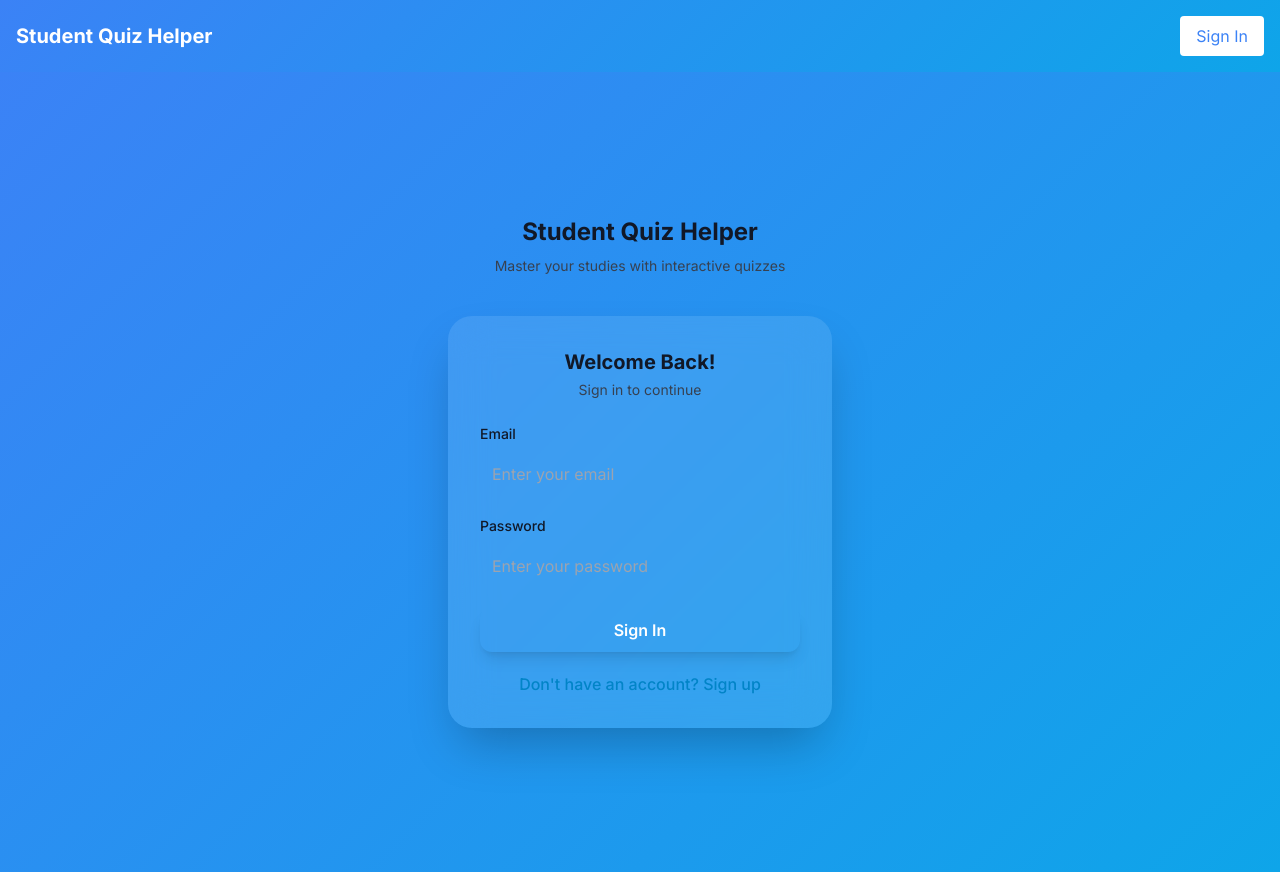
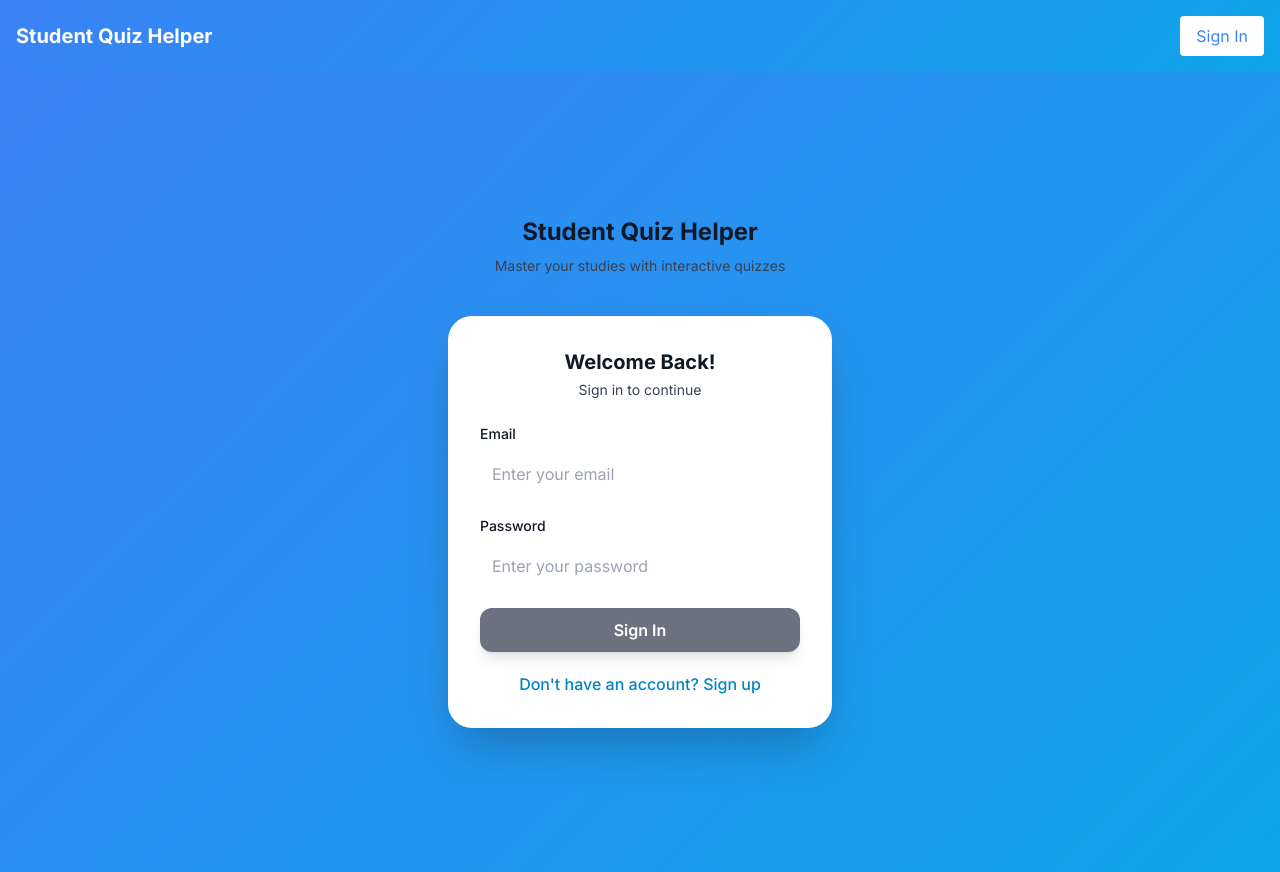
Before and after one commit to JosephGethins/TeamProject, a React (Vite) app in the folder frontend/: page /login in a window 1280 px wide. Built offline with nearby package versions, Linux system fonts and the light colour scheme; no server answers.

Commit message:
added lab Today section on homepage and changed colours on login page

```diff
--- a/frontend/src/components/timetable/Bubble.jsx
+++ b/frontend/src/components/timetable/Bubble.jsx
@@ -110,7 +110,7 @@ const Bubble = ({
   const height = Math.max(1, (item.duration || 1)) * hourHeight - 4; // small gap
   const left = colLeft + 8; // padding inside column
   const width = Math.max(40, colWidth - 16);
-  const sessionType = item.sessionType || 'Lecture';
+  const sessionType = item.type || 'Lecture';
   const styles = typeStyles[sessionType] || typeStyles.Lecture;
 
   // Remove double-click text editing; bubbles are not directly editable
@@ -126,10 +126,10 @@ const Bubble = ({
   };
 
   const cycleType = () => {
-    const curr = item.sessionType || 'Lecture';
+    const curr = item.type || 'Lecture';
     const idx = TYPES.indexOf(curr);
     const next = TYPES[(idx + 1) % TYPES.length];
-    onUpdate && onUpdate({ ...item, sessionType: next });
+    onUpdate && onUpdate({ ...item, type: next });
   };
 
   return (
--- a/frontend/src/components/timetable/Timetable.jsx
+++ b/frontend/src/components/timetable/Timetable.jsx
@@ -97,7 +97,7 @@ const Timetable = ({ items = [], onChange, hourHeight = 60, locked = false, dele
         day,
         startHour: hour,
         duration: 1,
-        sessionType: 'Lecture', // default to Lecture
+        type: 'Lecture', // default to Lecture
       };
       const next = [...localItems, newItem];
       setLocalItems(next);
--- a/frontend/src/pages/Home.jsx
+++ b/frontend/src/pages/Home.jsx
@@ -47,7 +47,7 @@ const Home = () => {
   const formatTime = () =>
     currentTime.toLocaleTimeString('en-US', { hour: '2-digit', minute: '2-digit' });
 
-  // Calculate classes today
+  // Calculate classes today (Lectures and Tutorials only, excluding Labs)
   const getClassesToday = () => {
     const dayOfWeek = currentTime.getDay(); // 0=Sunday, 1=Monday, etc.
     // Map to timetable day index (0=Mon, 1=Tue, 2=Wed, 3=Thu, 4=Fri)
@@ -56,7 +56,19 @@ const Home = () => {
 
     if (todayIndex === -1) return 0; // Weekend, no classes
 
-    return items.filter(item => item.day === todayIndex).length;
+    return items.filter(item => item.day === todayIndex && item.type !== 'Lab').length;
+  };
+
+  // Calculate labs today
+  const getLabsToday = () => {
+    const dayOfWeek = currentTime.getDay(); // 0=Sunday, 1=Monday, etc.
+    // Map to timetable day index (0=Mon, 1=Tue, 2=Wed, 3=Thu, 4=Fri)
+    const dayMap = { 0: -1, 1: 0, 2: 1, 3: 2, 4: 3, 5: 4, 6: -1 }; // Weekend = -1
+    const todayIndex = dayMap[dayOfWeek];
+
+    if (todayIndex === -1) return 0; // Weekend, no labs
+
+    return items.filter(item => item.day === todayIndex && item.type === 'Lab').length;
   };
 
   return (
@@ -113,7 +125,7 @@ const Home = () => {
             <p className="text-4xl font-bold" style={{ color: 'var(--text-primary)' }}>{getClassesToday()}</p>
           </div>
 
-          {/* Quiz Mode */}
+          {/* Lab Mode */}
           <div
             className="rounded-2xl p-6 border hover:scale-105 transition-all duration-300 cursor-pointer backdrop-blur-sm"
             style={{
@@ -123,13 +135,13 @@ const Home = () => {
             }}
           >
             <div className="flex items-center justify-between mb-3">
-              <h3 className="text-lg font-semibold" style={{ color: 'var(--text-primary)' }}>Quiz Mode</h3>
+              <h3 className="text-lg font-semibold" style={{ color: 'var(--text-primary)' }}>Labs Today</h3>
               <svg className="w-8 h-8" fill="none" stroke="currentColor" viewBox="0 0 24 24"
                    style={{ color: 'var(--accent)' }}>
                 <path strokeLinecap="round" strokeLinejoin="round" strokeWidth={2} d="M9.663 17h4.673M12 3v1m6.364 1.636l-.707.707M21 12h-1M4 12H3m3.343-5.657l-.707-.707m2.828 9.9a5 5 0 117.072 0l-.548.547A3.374 3.374 0 0014 18.469V19a2 2 0 11-4 0v-.531c0-.895-.356-1.754-.988-2.386l-.548-.547z" />
               </svg>
             </div>
-            <p className="text-4xl font-bold" style={{ color: 'var(--text-primary)' }}>—</p>
+            <p className="text-4xl font-bold" style={{ color: 'var(--text-primary)' }}>{getLabsToday()}</p>
           </div>
 
           {/* Your Progress */}
--- a/frontend/src/pages/Login.jsx
+++ b/frontend/src/pages/Login.jsx
@@ -69,8 +69,8 @@ const Login = () => {
 
         {/* Form Card */}
         <div
-          className="rounded-3xl shadow-2xl p-8 text-white"
-          style={{ backgroundColor: 'var(--card-bg)', backdropFilter: 'blur(20px)' }}
+          className="rounded-3xl shadow-2xl p-8"
+          style={{ backgroundColor: 'white', backdropFilter: 'blur(20px)' }}
         >
           <div className="text-center mb-6">
             <h2 className="text-xl font-bold mb-1" style={{ color: 'var(--text-primary)' }}>
@@ -96,7 +96,7 @@ const Login = () => {
                   style={{
                     backgroundColor: 'var(--input-bg)',
                     borderColor: 'var(--input-border)',
-                    color: 'var(--text-primary)',
+                    color: 'black',
                     placeholderColor: 'var(--text-secondary)'
                   }}
                   className="w-full rounded-xl px-3 py-2.5 focus:outline-none focus:ring-2 focus:ring-primary"
@@ -115,7 +115,7 @@ const Login = () => {
                 style={{
                   backgroundColor: 'var(--input-bg)',
                   borderColor: 'var(--input-border)',
-                  color: 'var(--text-primary)',
+                  color: 'black',
                   placeholderColor: 'var(--text-secondary)'
                 }}
                 className="w-full rounded-xl px-3 py-2.5 focus:outline-none focus:ring-2 focus:ring-primary"
@@ -133,7 +133,7 @@ const Login = () => {
                 style={{
                   backgroundColor: 'var(--input-bg)',
                   borderColor: 'var(--input-border)',
-                  color: 'var(--text-primary)',
+                  color: 'black',
                   placeholderColor: 'var(--text-secondary)'
                 }}
                 className="w-full rounded-xl px-3 py-2.5 focus:outline-none focus:ring-2 focus:ring-primary"
@@ -143,7 +143,7 @@ const Login = () => {
             {error && (
               <div
                 className="rounded-lg p-3 text-sm"
-                style={{ backgroundColor: 'var(--error-bg)', borderColor: 'var(--error-border)', color: 'var(--error-text)' }}
+                style={{ backgroundColor: '#dc2626', borderColor: '#b91c1c', color: 'white' }}
               >
                 {error}
               </div>
@@ -152,7 +152,7 @@ const Login = () => {
             <button
               type="submit"
               disabled={loading}
-              style={{ background: 'var(--primary-gradient)', color: 'var(--btn-text)' }}
+              style={{ background: '#6b7280', color: 'white' }}
               className="w-full rounded-xl font-semibold py-2.5 shadow-lg transition disabled:opacity-50"
             >
               {loading ? 'Loading...' : isLogin ? 'Sign In' : 'Create Account'}
--- a/frontend/src/utils/timetableService.js
+++ b/frontend/src/utils/timetableService.js
@@ -27,6 +27,7 @@ export async function loadTimetable(uid) {
 
 export async function modifyTimetableItem(type, item) {
   console.log('Calling modifyTimetableItem with:', { type, item });
+  console.log('Item type field:', item.type);
   // Convert type to action for backend compatibility
   const action = type;
   const result = await authFetch('/timetable/item', {
@@ -34,5 +35,8 @@ export async function modifyTimetableItem(type, item) {
     body: JSON.stringify({ action, item })
   });
   console.log('modifyTimetableItem response:', result);
+  if (result && result.items) {
+    console.log('Items from response:', result.items.map(i => ({ id: i.id, type: i.type, moduleCode: i.moduleCode })));
+  }
   return result;
 }
```
Also changed, not shown: 1 other file (tests, documents, lock files or other folders).
